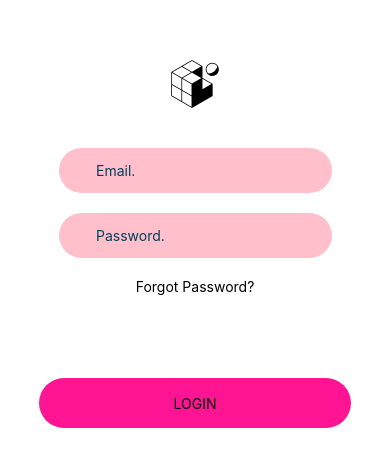
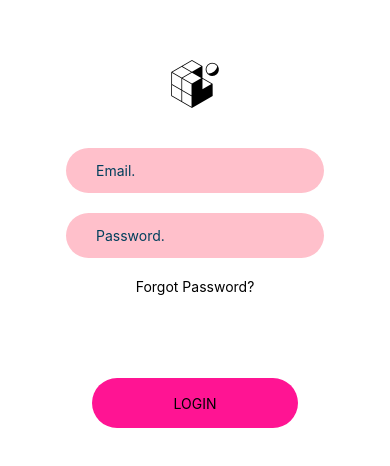
Before and after one commit to VeteransSupport/VeteransMobileApp, a React Native app: screen / in a window 390 px wide. Shown: the part 178-644 px from the top of the page. Built offline with nearby package versions, Linux system fonts and the light colour scheme.

Commit message:
login functionality

```diff
--- a/App.js
+++ b/App.js
@@ -2,13 +2,9 @@ import { StatusBar } from "expo-status-bar";
 import React, { useState } from "react";
 import {
   StyleSheet,
-  Text,
   View,
-  Image,
-  TextInput,
-  Button,
-  TouchableOpacity,
 } from "react-native";
+import Home from "./components/home/Home";
 
 export default function App() {
   const [email, setEmail] = useState("");
@@ -16,35 +12,7 @@ export default function App() {
 
   return (
     <View style={styles.container}>
-      <Image style={styles.image} source={require("./assets/favicon.png")} />
-
-      <StatusBar style="auto" />
-      <View style={styles.inputView}>
-        <TextInput
-          style={styles.TextInput}
-          placeholder="Email."
-          placeholderTextColor="#003f5c"
-          onChangeText={(email) => setEmail(email)}
-        />
-      </View>
-
-      <View style={styles.inputView}>
-        <TextInput
-          style={styles.TextInput}
-          placeholder="Password."
-          placeholderTextColor="#003f5c"
-          secureTextEntry={true}
-          onChangeText={(password) => setPassword(password)}
-        />
-      </View>
-
-      <TouchableOpacity>
-        <Text style={styles.forgot_button}>Forgot Password?</Text>
-      </TouchableOpacity>
-
-      <TouchableOpacity style={styles.loginBtn}>
-        <Text style={styles.loginText}>LOGIN</Text>
-      </TouchableOpacity>
+        <Home />
     </View>
   );
 }
@@ -56,40 +24,4 @@ const styles = StyleSheet.create({
     alignItems: "center",
     justifyContent: "center",
   },
-
-  image: {
-    marginBottom: 40,
-  },
-
-  inputView: {
-    backgroundColor: "#FFC0CB",
-    borderRadius: 30,
-    width: "70%",
-    height: 45,
-    marginBottom: 20,
-
-    alignItems: "center",
-  },
-
-  TextInput: {
-    height: 50,
-    flex: 1,
-    padding: 10,
-    marginLeft: 20,
-  },
-
-  forgot_button: {
-    height: 30,
-    marginBottom: 30,
-  },
-
-  loginBtn: {
-    width: "80%",
-    borderRadius: 25,
-    height: 50,
-    alignItems: "center",
-    justifyContent: "center",
-    marginTop: 40,
-    backgroundColor: "#FF1493",
-  },
 });
--- /dev/null
+++ b/components/home/Home.js
@@ -0,0 +1,115 @@
+import React from 'react';
+import { Text, View } from 'react-native';
+import Login from '../login/Login';
+import Logout from '../logout/LogOut';
+
+class Home extends React.Component {
+  constructor(props) {
+    super(props);
+    this.state = {
+      authenticated: false,
+      email: '',
+      password: '',
+      removeUser: false,
+      signup: false,
+      token: null
+    }
+
+    this.handleEmail = this.handleEmail.bind(this);
+    this.handlePassword = this.handlePassword.bind(this);
+    this.handleLoginClick = this.handleLoginClick.bind(this);
+    this.handleLogoutClick = this.handleLogoutClick.bind(this);
+  }
+
+  componentDidMount() {
+    if (localStorage.getItem('loginToken')) {
+      // this.setState({ authenticated: true, token: localStorage.getItem('loginToken') })
+      this.setState({ authenticated: true })
+      // TODO: Get token from async storage
+    }
+  }
+
+  handleEmail = (e) => {
+    this.setState({ email: e.target.value });
+    console.log(this.state.email);
+  }
+
+  handlePassword = (e) => {
+    this.setState({ password: e.target.value });
+    console.log(this.state.password);
+  }
+
+  handleLogoutClick = () => {
+    this.setState({ authenticated: false, token: null, email: '', password: '' });
+    // localStorage.removeItem('loginToken');
+  }
+
+  handleLoginClick = async () => {
+    let url = 'http://unn-w18014333.newnumyspace.co.uk/veterans_app/dev/VeteransAPI/api/authenticate';
+    let formData = new FormData()
+    formData.append('username', this.state.email)
+    formData.append('password', this.state.password)
+
+    fetch(url, {
+      method: 'POST',
+      headers: new Headers(),
+      body: formData
+    })
+      .then((response) => {
+        // Successful authentication will return
+        // a 200 status code.
+        if (response.status === 200) {
+          return response.json()
+        } else {
+          throw Error(response.statusText)
+        }
+      })
+      .then((data) => {
+        // If results include a token, change state
+        // to authenticated
+        if ("token" in data.results) {
+          // localStorage.setItem('loginToken', data.results.token)
+          // this.setState({ authenticated: true, token: localStorage.getItem('loginToken') })
+          this.setState({ authenticated: true, token: data.results.token })
+          console.log(this.state.token);
+        }
+      })
+      .catch((err) => {
+        console.log("something went wrong ", err)
+        alert('We were unable to sign you in!\n\nPlease check youre username and password and make sure they are correct.')
+        // TODO: change alert to something else
+      })
+  }
+
+  render() {
+    let page = (
+      <Login
+        handleEmail={this.handleEmail}
+        handlePassword={this.handlePassword}
+        handleLoginClick={this.handleLoginClick}
+      />
+    )
+
+    if (this.state.authenticated) {
+      page = (
+        <View>
+          <Text>Youre logged in!</Text>
+          <Logout handleLogoutClick={this.handleLogoutClick} />
+        </View>
+      )
+    }
+
+    return (
+      <View
+        style={{
+          flex: 1,
+          justifyContent: "center",
+          alignItems: "center"
+        }}>
+        {page}
+      </View>
+    )
+  }
+
+}
+export default Home;
--- /dev/null
+++ b/components/login/Login.js
@@ -0,0 +1,118 @@
+import React, { useState } from "react";
+import { StatusBar } from "expo-status-bar";
+import {
+  StyleSheet,
+  Text,
+  View,
+  Image,
+  TextInput,
+  Button,
+  TouchableOpacity,
+} from "react-native";
+
+class Login extends React.Component {
+  constructor(props) {
+    super(props);
+    this.state = {
+      email: 'user@example.com',
+      password: 'KLcXUsn990',
+      authenticated: false,
+      token: 'this is the tokennnnnn'
+    }
+  }
+
+  componentDidMount() {
+  }
+
+  render() {
+    // const [email, setEmail] = useState("");
+    // const [password, setPassword] = useState("");
+    return (
+      <View style={styles.container}>
+        <Image style={styles.image} source={require("../../assets/favicon.png")} />
+
+        <StatusBar style="auto" />
+        <View style={styles.inputView}>
+          <TextInput
+            style={styles.TextInput}
+            placeholder="Email."
+            placeholderTextColor="#003f5c"
+            // onChangeText={(email) => setEmail(email)}
+            onChange={this.props.handleEmail}
+          />
+        </View>
+
+        <View style={styles.inputView}>
+          <TextInput
+            style={styles.TextInput}
+            placeholder="Password."
+            placeholderTextColor="#003f5c"
+            secureTextEntry={true}
+            // onChangeText={(password) => setPassword(password)}
+            onChange={this.props.handlePassword}
+          />
+        </View>
+
+        <TouchableOpacity>
+          <Text style={styles.forgot_button}>Forgot Password?</Text>
+        </TouchableOpacity>
+
+        <TouchableOpacity style={styles.loginBtn}>
+          <Text
+            style={styles.loginText}
+            onClick={this.props.handleLoginClick}>
+            LOGIN
+          </Text>
+        </TouchableOpacity>
+      </View>
+    )
+  }
+
+}
+
+const styles = StyleSheet.create({
+  container: {
+    flex: 1,
+    backgroundColor: "#fff",
+    alignItems: "center",
+    justifyContent: "center",
+  },
+
+  image: {
+    marginBottom: 40,
+  },
+
+  inputView: {
+    backgroundColor: "#FFC0CB",
+    borderRadius: 30,
+    width: "100%",
+    height: 45,
+    marginBottom: 20,
+
+    alignItems: "center",
+  },
+
+  TextInput: {
+    height: 50,
+    flex: 1,
+    padding: 10,
+    marginLeft: 20,
+  },
+
+  forgot_button: {
+    height: 30,
+    marginBottom: 30,
+  },
+
+  loginBtn: {
+    width: "80%",
+    borderRadius: 25,
+    height: 50,
+    alignItems: "center",
+    justifyContent: "center",
+    marginTop: 40,
+    backgroundColor: "#FF1493",
+  },
+});
+
+export default Login;
--- /dev/null
+++ b/components/logout/Logout.js
@@ -0,0 +1,68 @@
+import React, { useState } from "react";
+import { StatusBar } from "expo-status-bar";
+import {
+  StyleSheet,
+  Text,
+  View,
+  Image,
+  TextInput,
+  Button,
+  TouchableOpacity,
+} from "react-native";
+
+class Logout extends React.Component {
+  constructor(props) {
+    super(props);
+    this.state = {
+      email: 'user@example.com',
+      password: 'KLcXUsn990',
+      authenticated: false,
+      token: 'this is the tokennnnnn'
+    }
+  }
+
+  async componentDidMount() {
+  }
+
+  render() {
+    // const [email, setEmail] = useState("");
+    // const [password, setPassword] = useState("");
+    return (
+      <View style={styles.container}>
+        <TouchableOpacity style={styles.logoutBtn}>
+          <Text
+            style={styles.logoutText}
+            onClick={this.props.handleLogoutClick}>
+            LOGOUT
+          </Text>
+        </TouchableOpacity>
+      </View>
+    )
+  }
+
+}
+
+const styles = StyleSheet.create({
+  container: {
+    flex: 1,
+    backgroundColor: "#fff",
+    alignItems: "center",
+    justifyContent: "center",
+  },
+
+  logoutText: {
+      color: "#000"
+  },
+
+  logoutBtn: {
+    width: "80%",
+    borderRadius: 25,
+    height: 50,
+    alignItems: "center",
+    justifyContent: "center",
+    marginTop: 40,
+    backgroundColor: "#FF1493",
+  },
+});
+
+export default Logout;
```
Also changed, not shown: 1 other file (tests, documents, lock files or other folders).
